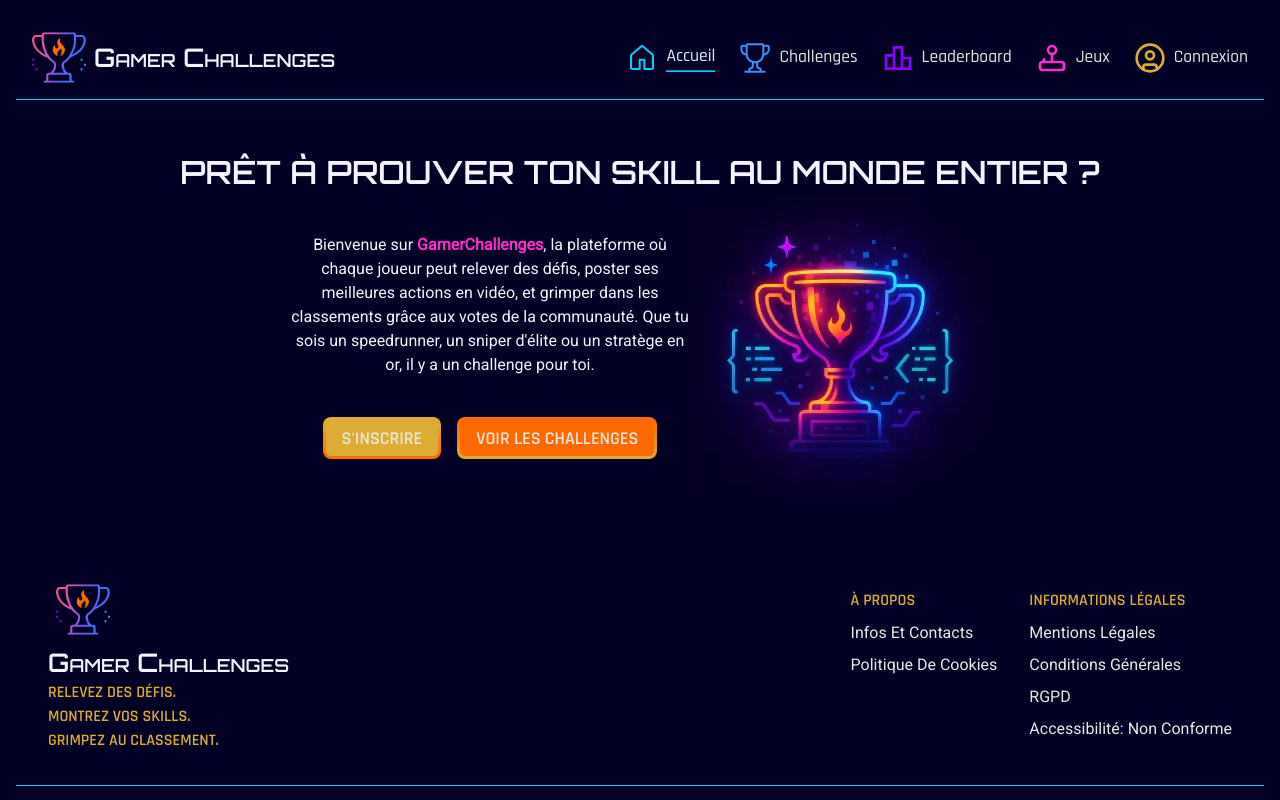
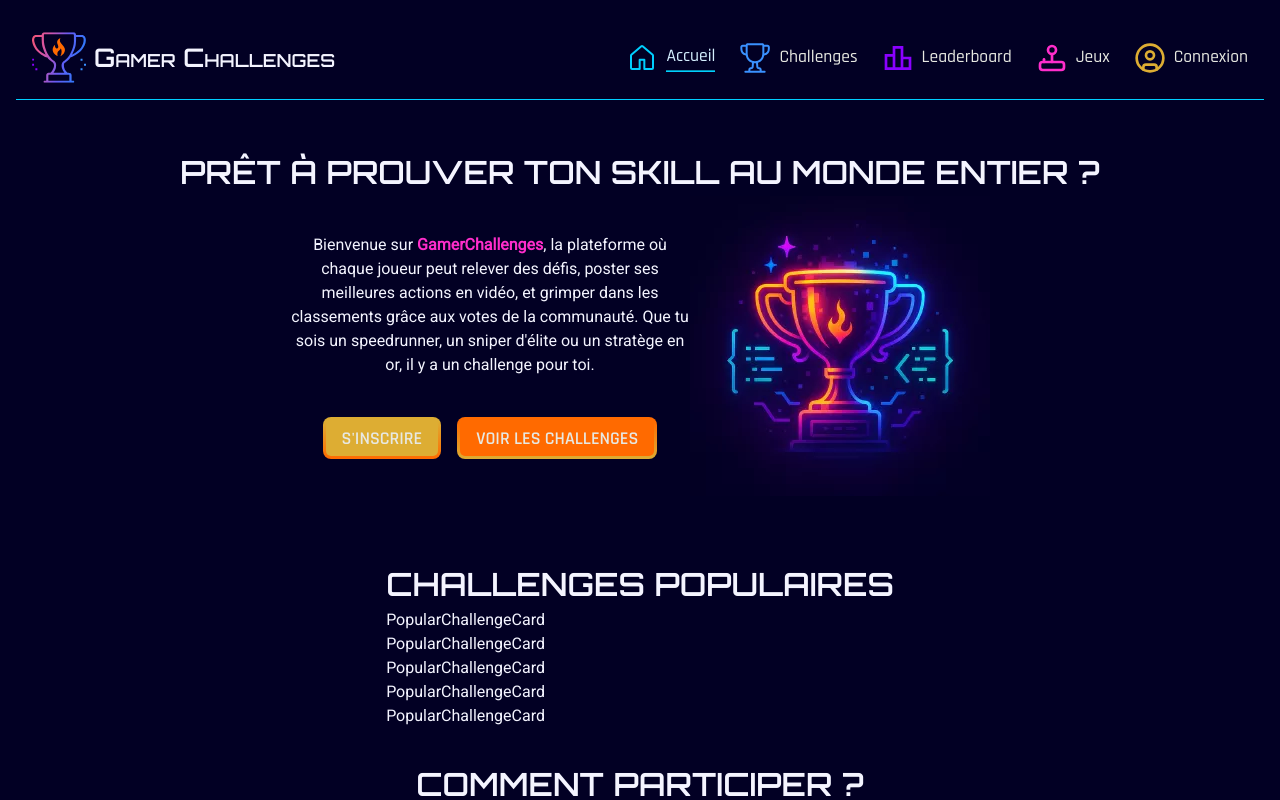
Before and after one commit to Damien-Ancelin/Gamer-Challenges-Front, a React (Vite) app: page / in a window 1280 px wide. Shown: the top 800 px of the page. Built offline with nearby package versions, Linux system fonts and the light colour scheme.

Commit message:
feat: add PopularChallengeCard and PopularChallenges components, integrate into Homepage; replace Label with StatusLabel component

```diff
--- /dev/null
+++ b/src/components/PopularChallengeCard.tsx
@@ -0,0 +1,7 @@
+export function PopularChallengeCard() {
+  return (
+    <article>
+      <p>PopularChallengeCard</p>
+    </article>
+  );
+}
--- /dev/null
+++ b/src/components/PopularChallenges/PopularChallenges.tsx
@@ -0,0 +1,14 @@
+import { PopularChallengeCard } from '../PopularChallengeCard';
+
+export function PopularChallenges() {
+  return (
+    <section className="popular-challenges">
+      <h2>challenges populaires</h2>
+      <PopularChallengeCard />
+      <PopularChallengeCard />
+      <PopularChallengeCard />
+      <PopularChallengeCard />
+      <PopularChallengeCard />
+    </section>
+  );
+}
--- a/src/pages/Homepage.tsx
+++ b/src/pages/Homepage.tsx
@@ -1,5 +1,6 @@
 import { Helmet } from 'react-helmet-async';
 import HeroBanner from '../components/HeroBanner';
+import { PopularChallenges } from '../components/PopularChallenges/PopularChallenges';
 export default function Homepage() {
   return (
     <>
@@ -36,6 +37,10 @@ export default function Homepage() {
         />
       </Helmet>
       <HeroBanner />
+      <PopularChallenges />
+
+      <h2>comment participer ?</h2>
+      <h2>les dernières participations</h2>
     </>
   );
 }
--- a/src/ui/Label.tsx
+++ /dev/null
@@ -1,3 +0,0 @@
-export default function Label() {
-  return <p className="label label--open">ouvert</p>;
-}
```
Also changed, not shown: src/ui/StatusLabel.tsx (added, +16 -0 lines).
